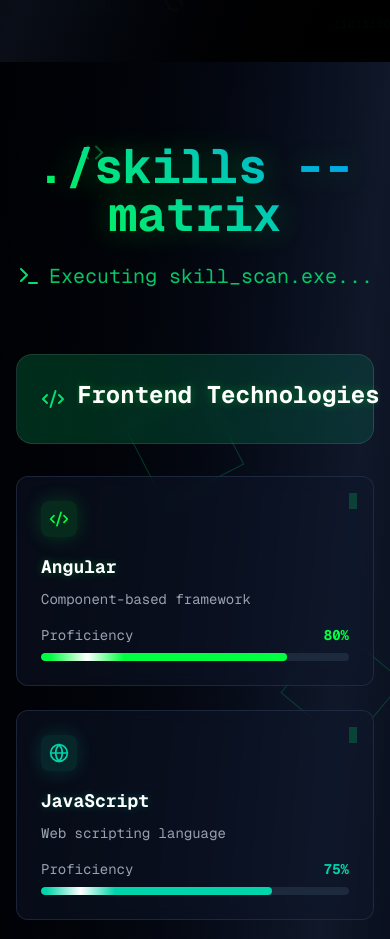
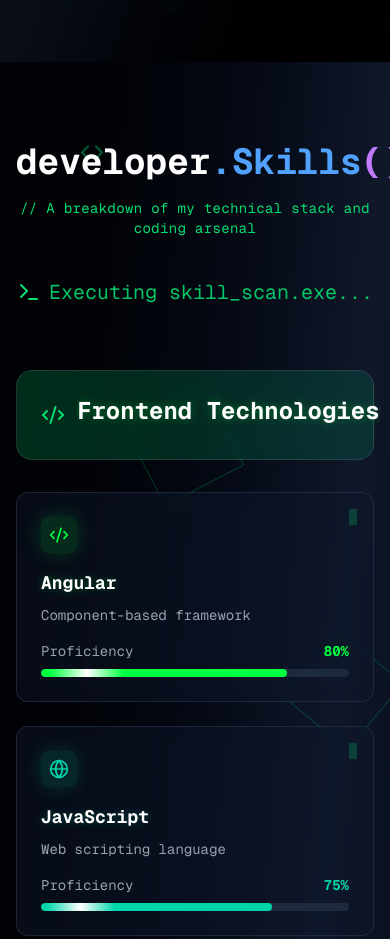
Before and after one commit to GaneshaNHotti/Personal-Portfolio, a Next.js app: page / in a window 390 px wide. Shown: the part 3200-4139 px from the top of the page. Built offline with nearby package versions, Linux system fonts and the light colour scheme.

Commit message:
fix on title of skills page

```diff
--- a/src/components/skills-page.js
+++ b/src/components/skills-page.js
@@ -72,7 +72,6 @@ const MatrixRain = () => {
   const [drops, setDrops] = useState([]);
 
   useEffect(() => {
-    const characters = '01010110100101010011101100010110101001011010';
     const newDrops = Array.from({ length: 20 }, (_, i) => ({
       id: i,
       x: Math.random() * 100,
@@ -363,6 +362,20 @@ const CategoryHeader = ({ category, index }) => {
   );
 };
 
+const SkillsTitle = () => (
+  <div className="text-center mb-10">
+    <h2 className="text-4xl lg:text-6xl font-bold text-white font-mono mb-4">
+      <span className="text-white">developer</span>
+      <span className="text-blue-400">.Skills</span>
+      <span className="text-purple-400">()</span>
+    </h2>
+    <p className="mt-2 text-green-400 font-mono text-sm lg:text-base tracking-wide">
+      {"// A breakdown of my technical stack and coding arsenal"}
+    </p>
+  </div>
+);
+
+
 export const AnimatedSkillsGrid = () => {
   return (
     <div className="min-h-screen bg-gradient-to-br from-slate-950 via-slate-900 to-slate-950 py-20 px-4 relative overflow-hidden">
@@ -395,21 +408,7 @@ export const AnimatedSkillsGrid = () => {
           transition={{ duration: 0.8 }}
           className="text-center mb-16"
         >
-          <motion.h1
-            className="text-5xl md:text-6xl font-bold mb-6 font-mono"
-            style={{
-              background: 'linear-gradient(45deg, #00ff41, #00d4aa, #0099ff)',
-              WebkitBackgroundClip: 'text',
-              WebkitTextFillColor: 'transparent',
-              textShadow: '0 0 30px #00ff4150'
-            }}
-            animate={{
-              backgroundPosition: ['0% 50%', '100% 50%', '0% 50%']
-            }}
-            transition={{ duration: 5, repeat: Infinity }}
-          >
-            ./skills --matrix
-          </motion.h1>
+          <SkillsTitle />
           <motion.div className="flex items-center justify-center space-x-2 text-green-400 text-xl font-mono">
             <Terminal className="w-6 h-6" />
             <motion.span
```
